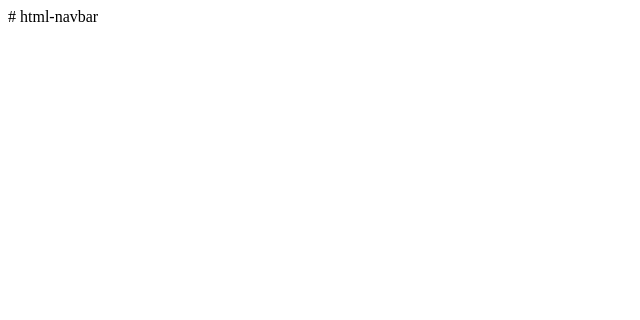
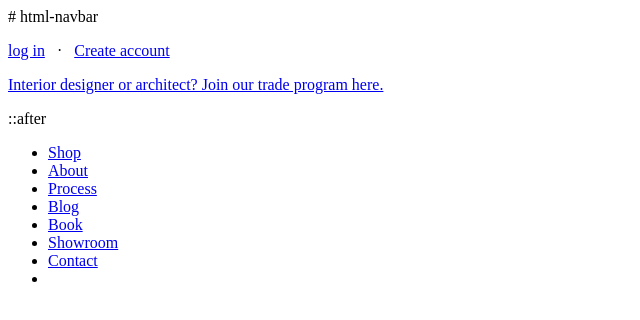
Before and after one commit to matthewrule/css-exercise-one, a plain HTML site: page index.html in a window 1280 px wide. Shown: the whole page, without its empty margins (0-640 px from the left). Drawn offline with Linux system fonts and the light colour scheme.

Commit message:
Create the index.html file

```diff
--- a/index.html
+++ b/index.html
@@ -1 +1,71 @@
 # html-navbar
+<!DOCTYPE html>
+<html lang="en" dir="ltr">
+  <head>
+    <meta charset="utf-8">
+    <title>Rebecca Atwood Designs</title>
+  </head>
+  <body>
+    <div class="header__wrapper offset-nav">
+    <div class="info-bar showDesktop">
+      <div class-"wrapper">
+        <div class="text-left">
+          <p class="site-header--text-links marketing-link">
+            <a href="/account/login" id="customer-login_link">log in</a>
+
+             &nbsp; · &nbsp;
+             <a href=/account/register" id="custer_register_link"> Create account</a>
+             </p>
+             </div>
+             <div class="marketing-top marketing-top--hidden">
+               <a class="marketing-link" href="https://rebeccaatwood.com/pages/trade"> Interior designer or architect? Join our trade program here. </a>
+               </div>
+          <div class="header-search__wrapper">
+            <div class="header-search">
+              <form action=/search" method="get" class="input-group search" role="search" </form>
+                </div>
+                </div>
+                ::after
+                </div>
+                </div>
+                </div>
+<div id="Sticky-nav-sticky-wrapper" class="sticky-wrapper" style="height: 58px;">
+  <div id="sticky-nav" class="header__wrapper" style="width: 1158px;">
+    <header class="site-header showDesktop" role="banner">
+      <div class="wrapper nav-wrapper">
+        <div class="nav--desktop">
+        <div class="mobile-wrapper"></div>
+        <a href class="menuToggle header-hamburger"></a>
+        </div>
+        <div class="header-menu nav-wrapper">
+          <ul class="main-menu accessibleNav">
+            <li class="grandparent kids-4">
+              <a href="#" class="nav-link" id="shop">Shop</a>
+              </li>
+              <li class="child kids-0">
+                <a href="/pages/about-us" class="nav-link" id="About">About</a>
+                </li>
+              <li class="child kids-0">
+                <a href="/pages/process" class="nav-link" id="Process">Process</a>
+                </li>
+              <li class="child kids-0">
+                <a href="/blogs/from-the-studio" class="nav-link" id="blog">Blog</a>
+                </li>
+              <li class="child kids-0">
+                <a href="/pages/book" class="nav-link" id="Book">Book</a>
+                </li>
+              <li class="child kids-0">
+                <a href="/pages/visit-us" class="nav-link" id="Showroom">Showroom</a>
+                </li>
+              <li class="child kids-0">
+                <a href="/pages/contact" class="nav-link" id="Contact">Contact</a>
+                </li>
+                <li class="cart-text-link"
+                <a href="/cart" class="CartToggle"></a>
+                </li>
+                </ul>
+                </div>
+                </div>
+                </div>
+  </body>
+</html>
```
